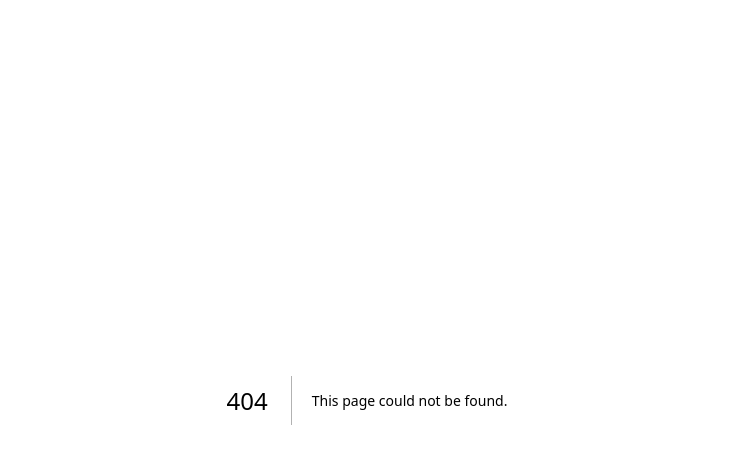
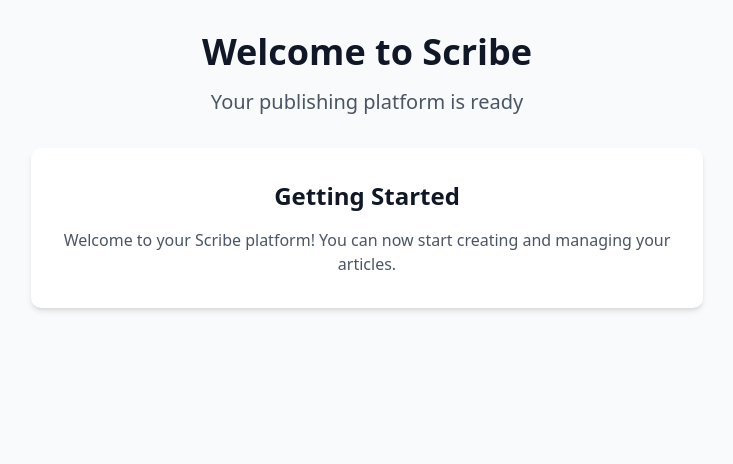
Before and after one commit to Ayush-Panwar-KNN-Syndicate/Scribe, a Next.js app: page /articles in a window 1280 px wide. Before the commit this address had no page. Shown: the top 464 px of the page, without its empty margins (273-1006 px from the left). Built offline with nearby package versions, Linux system fonts and the light colour scheme.

Commit message:
fix: Update middleware to include dashboard in protected routes and remove unused dashboard page

```diff
--- /dev/null
+++ b/src/app/articles/page.tsx
@@ -0,0 +1,24 @@
+export default function ArticlesPage() {
+  return (
+    <div className="min-h-screen bg-gray-50 py-8">
+      <div className="max-w-6xl mx-auto px-4">
+        <div className="text-center">
+          <h1 className="text-4xl font-bold text-gray-900 mb-4">
+            Welcome to Scribe
+          </h1>
+          <p className="text-xl text-gray-600 mb-8">
+            Your publishing platform is ready
+          </p>
+          <div className="bg-white rounded-lg shadow-md p-8 max-w-2xl mx-auto">
+            <h2 className="text-2xl font-semibold text-gray-900 mb-4">
+              Getting Started
+            </h2>
+            <p className="text-gray-600">
+              Welcome to your Scribe platform! You can now start creating and managing your articles.
+            </p>
+          </div>
+        </div>
+      </div>
+    </div>
+  )
+}
--- a/src/app/dashboard-page.tsx
+++ /dev/null
@@ -1,63 +0,0 @@
-import { Card, CardContent, CardDescription, CardHeader, CardTitle } from '@/components/ui/card'
-import { Button } from '@/components/ui/button'
-import { PlusCircle } from 'lucide-react'
-import Link from 'next/link'
-
-export default function DashboardPage() {
-  return (
-    <div className="space-y-6">
-      <div>
-        <h1 className="text-3xl font-bold text-gray-900">Dashboard</h1>
-        <p className="text-gray-600">Welcome to your publishing platform</p>
-      </div>
-
-      <div className="grid grid-cols-1 md:grid-cols-3 gap-6">
-        <Card>
-          <CardHeader className="flex flex-row items-center justify-between space-y-0 pb-2">
-            <CardTitle className="text-sm font-medium">Total Articles</CardTitle>
-          </CardHeader>
-          <CardContent>
-            <div className="text-2xl font-bold">12</div>
-          </CardContent>
-        </Card>
-        <Card>
-          <CardHeader className="flex flex-row items-center justify-between space-y-0 pb-2">
-            <CardTitle className="text-sm font-medium">Published</CardTitle>
-            <CardDescription>Articles visible to readers</CardDescription>
-          </CardHeader>
-          <CardContent>
-            <div className="text-2xl font-bold">12</div>
-          </CardContent>
-        </Card>
-        <Card>
-          <CardHeader className="flex flex-row items-center justify-between space-y-0 pb-2">
-            <CardTitle className="text-sm font-medium">Categories</CardTitle>
-          </CardHeader>
-          <CardContent>
-            <div className="text-2xl font-bold">3</div>
-          </CardContent>
-        </Card>
-      </div>
-
-      {/* Quick Actions */}
-      <div className="grid gap-4 md:grid-cols-2 lg:grid-cols-3">
-        <Card>
-          <CardHeader>
-            <CardTitle>Quick Actions</CardTitle>
-          </CardHeader>
-          <CardContent className="space-y-2">
-            <Button asChild className="w-full justify-start">
-              <Link
-                href="/articles/new"
-                className="flex items-center"
-              >
-                <PlusCircle className="mr-2 h-4 w-4" />
-                Create New Article
-              </Link>
-            </Button>
-          </CardContent>
-        </Card>
-      </div>
-    </div>
-  )
-}
--- a/src/middleware.ts
+++ b/src/middleware.ts
@@ -34,7 +34,7 @@
   const path = request.nextUrl.pathname
   const isAuthPage = path.startsWith('/login') || path.startsWith('/signup')
   // Check if route requires authentication
-  const isProtectedRoute = path.startsWith('/articles') || path === '/'
+  const isProtectedRoute = path.startsWith('/articles') || path.startsWith('/dashboard') || path === '/'
   // Check if route requires admin access
   const isAdminRoute = path.startsWith('/static-pages')
 
```
